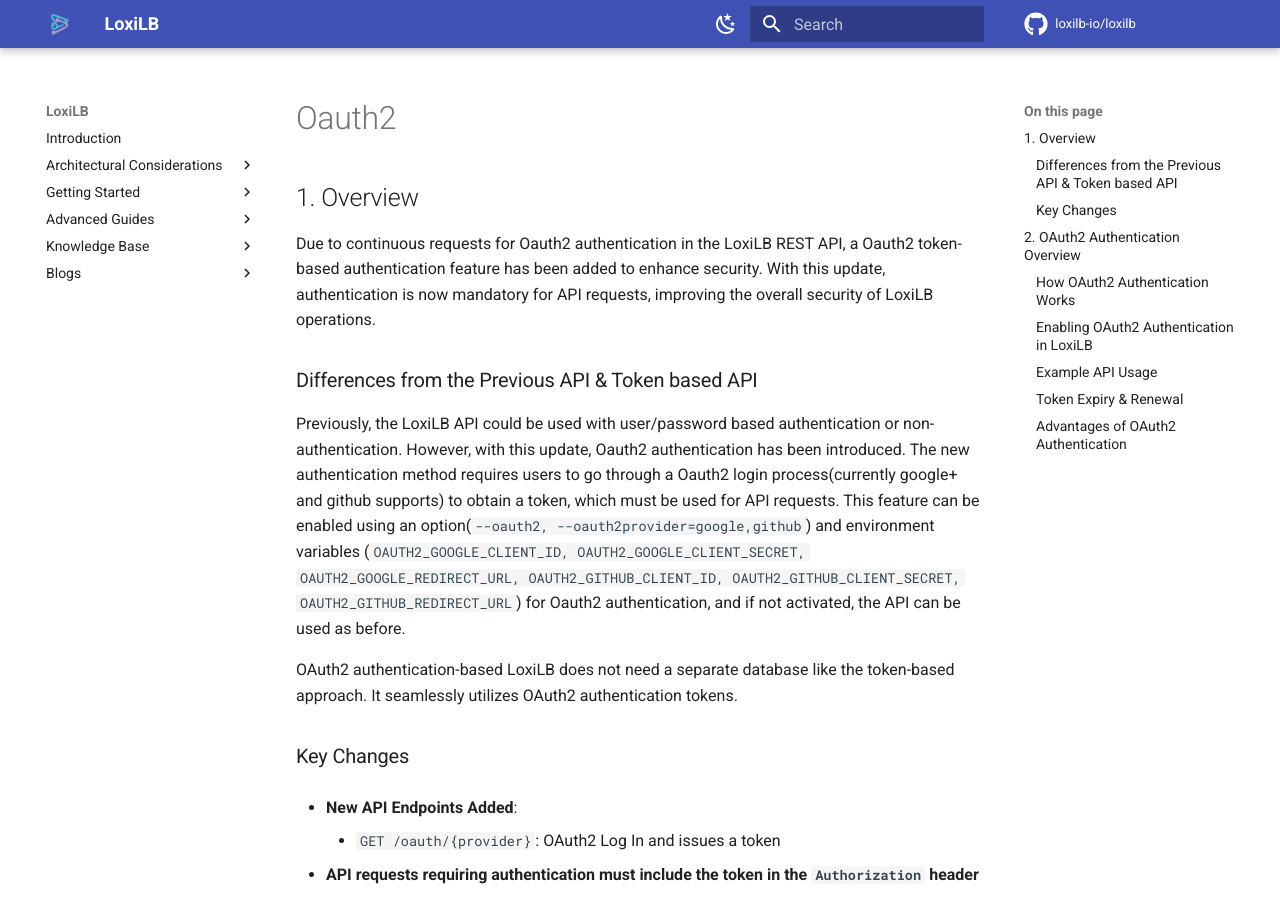
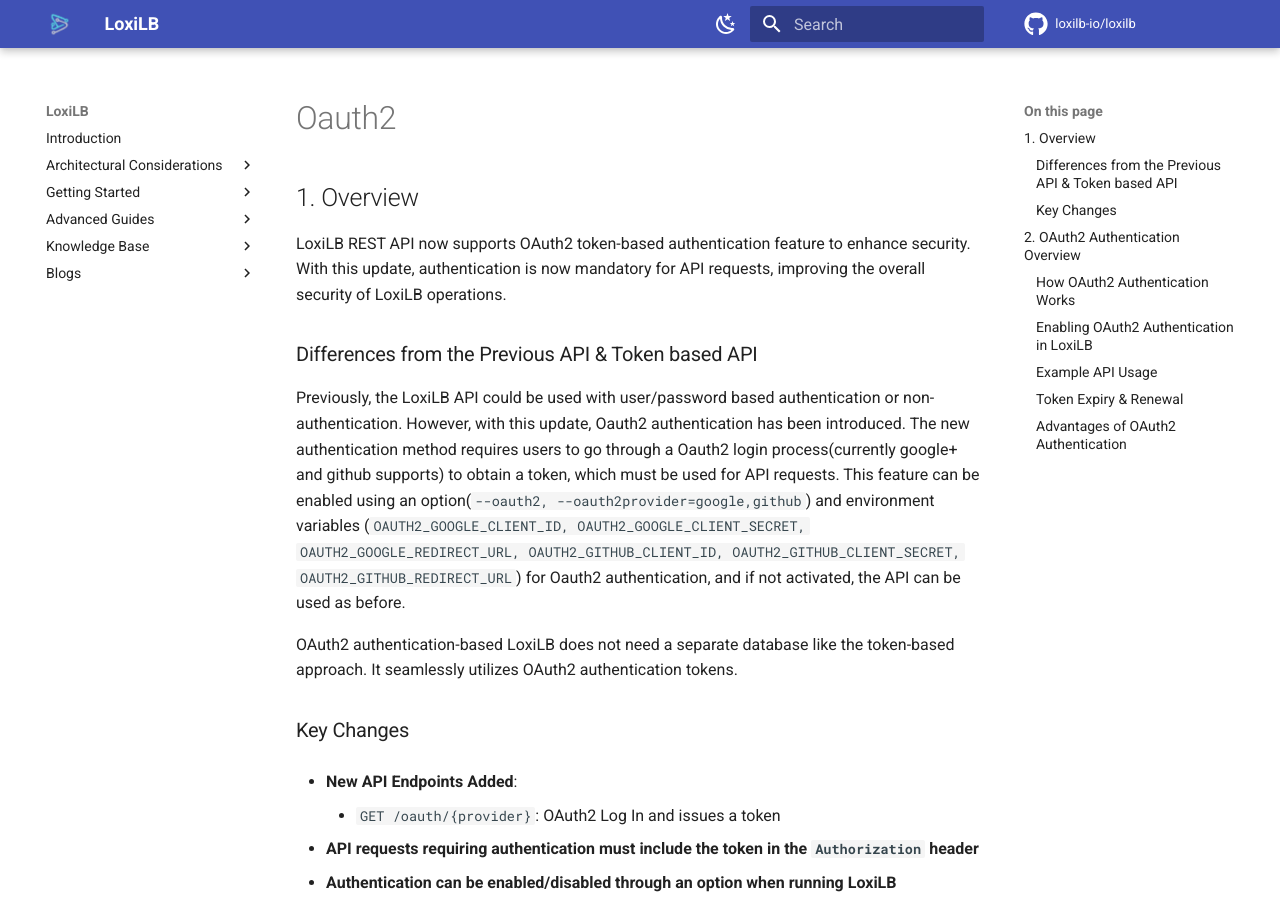
Before and after one commit to loxilb-io/loxilbdocs, an MkDocs documentation site: the page built from docs/oauth2.md, in a window 1280 px wide and 900 px high. Built offline with MkDocs 1.6.1 and Material for MkDocs 9.7.7, drawn with Linux system fonts in a browser that asks for light colours; comment, search, counter and statistics services are not loaded; the version menu is left out.

Commit message:
Update oauth2.md

```diff
--- a/docs/oauth2.md
+++ b/docs/oauth2.md
@@ -1,6 +1,6 @@
 ## 1. Overview
 
-Due to continuous requests for Oauth2 authentication in the LoxiLB REST API, a Oauth2 token-based authentication feature has been added to enhance security. With this update, authentication is now mandatory for API requests, improving the overall security of LoxiLB operations.
+LoxiLB REST API now supports OAuth2 token-based authentication feature to enhance security. With this update, authentication is now mandatory for API requests, improving the overall security of LoxiLB operations.
 
 ### Differences from the Previous API & Token based API
 
```
